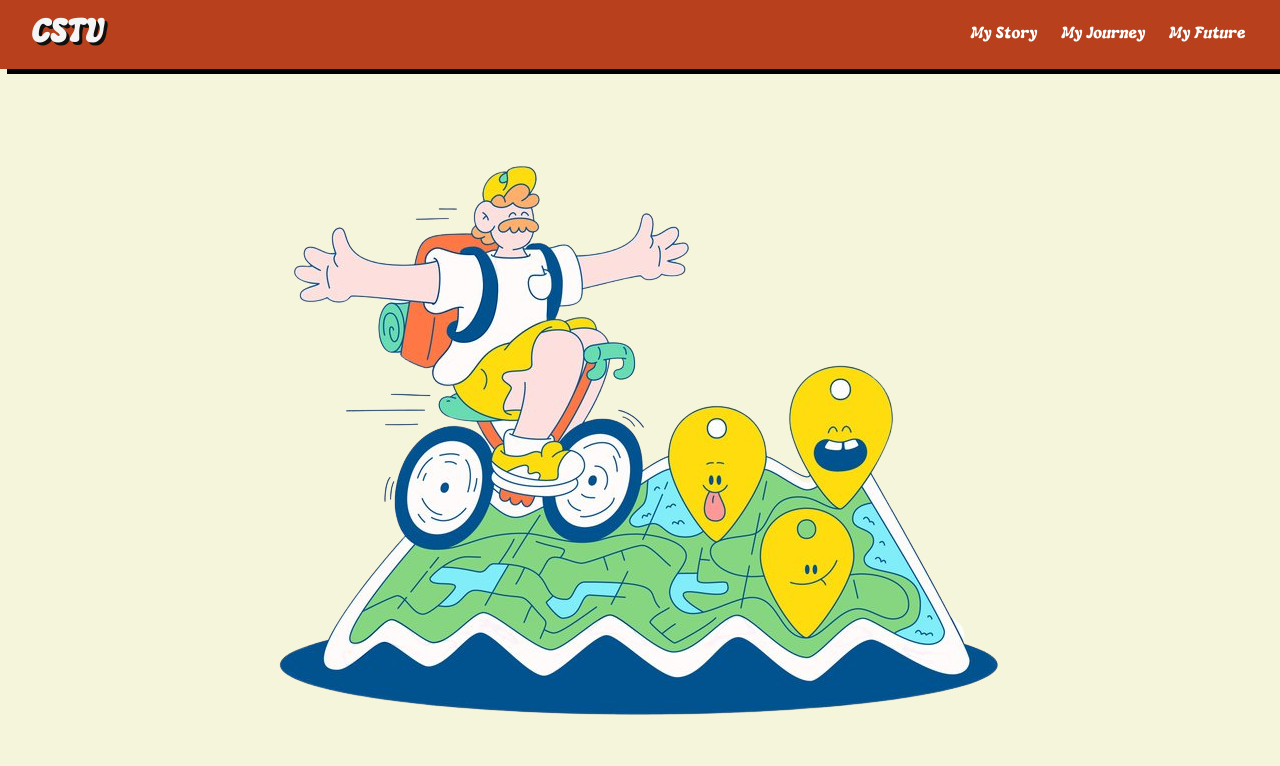
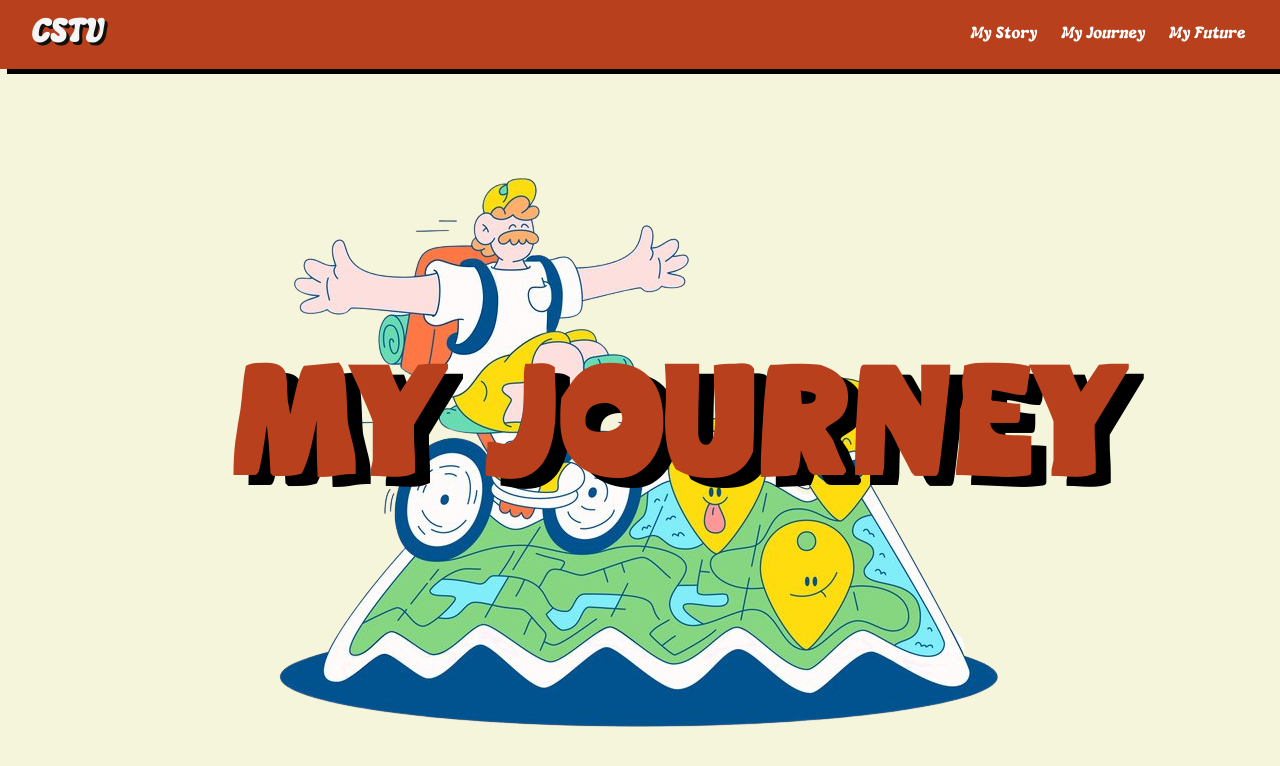
Before and after one commit to napatratanametawong/6709616475_MyCSTUStory, a plain HTML site: page myjourney.html in a window 1280 px wide. Drawn offline with Linux system fonts and the light colour scheme.

Commit message:
myjourney/add message in html  and decorate in css

```diff
--- a/myjourney.css
+++ b/myjourney.css
@@ -54,9 +54,27 @@ nav a:hover {
     color: rgb(243, 217, 182);
 }
 
-.pic1 {
+header {
+    text-align: center;
+    position: relative;
+    width: 750px;
+    display: flex;
+    flex-direction: column;
+    justify-content: center;
+    align-items: center;
+}
+
+header h1 {
+    font-family: 'Lazy Days', sans-serif;
+    color: #b8401c;
+    font-size: 150px;
+    position: absolute;
+    top: 55%;
+    left: 60%;
+    transform: translate(-65%, -50%);
+    text-align: center;
     width: 100%;
-    height: auto;
-    position: relative;
-    top: -10px;
+    white-space: nowrap;
+    margin: 0;
+    text-shadow: 15px 10px 0px #000000;
 }
--- a/myjourney.html
+++ b/myjourney.html
@@ -13,7 +13,8 @@
     </nav>
 
     <header>
-        <img src="resouce/jour.pic1.png" alt="pic1" class="pic1">
+        <img src="resouce/jour.pic1.png" alt="pic1">
+        <h1>MY JOURNEY</h1>
     </header>
 </body>
 </html>
```
